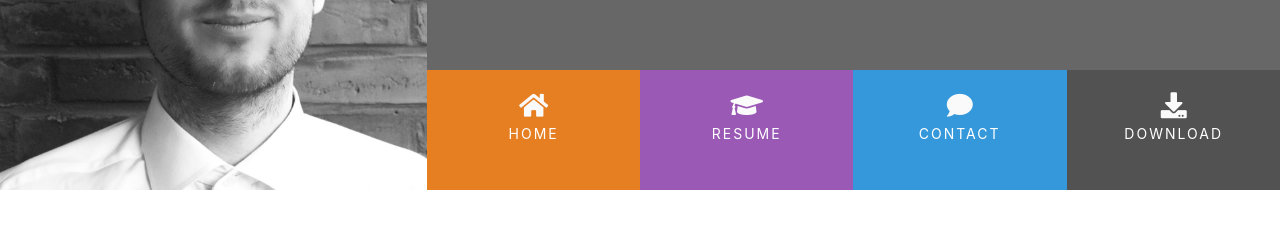
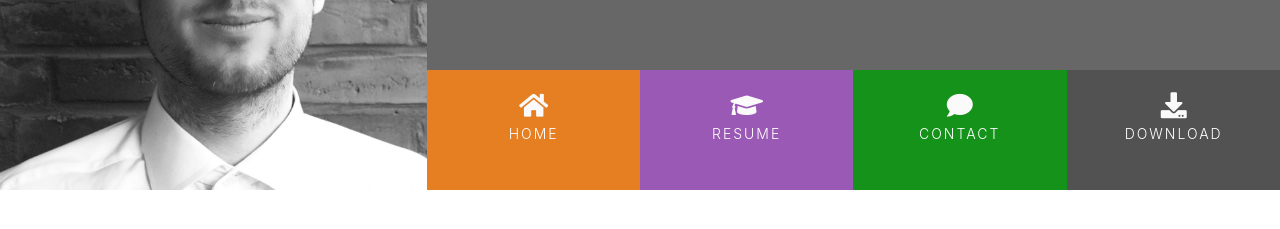
Before and after one commit to Lasserini/Resume-lasse-poulsen, a plain HTML site: page index.html in a window 1280 px wide. Shown: the part 179-408 px from the top of the page. Drawn offline with nearby package versions, Linux system fonts and the light colour scheme.

Commit message:
finalise Nav styling with hover effects

```diff
--- a/assets/css/style.css
+++ b/assets/css/style.css
@@ -1,5 +1,6 @@
 /* Import from Google Fonts. Roboto as the main font and Exo 2 for headings */
 @import url('https://fonts.googleapis.com/css2?family=Exo+2&family=Roboto&display=swap');
+
 
 /* ------------------------------------- Colours */
 .bg-color-name-title {
@@ -15,7 +16,7 @@
 }
 
 .ui-menu-color-contact {
-    background-color: #3498db;
+    background-color: #14921a;
 }
 
 .ui-menu-color-download {
@@ -103,13 +104,12 @@ header {
     text-align: center;
     text-transform: uppercase;
     font-size: 14px;
-    font-weight: 300px;
+    font-weight: 300;
     letter-spacing: 2px;
 }
 
 
 /* ------------------------------------- Hover CSS */
 .hvr-sweep-to-bottom:before {
-    background: rgba(0, 0, 0, 0.2);
     height: 120px;
 }
```
